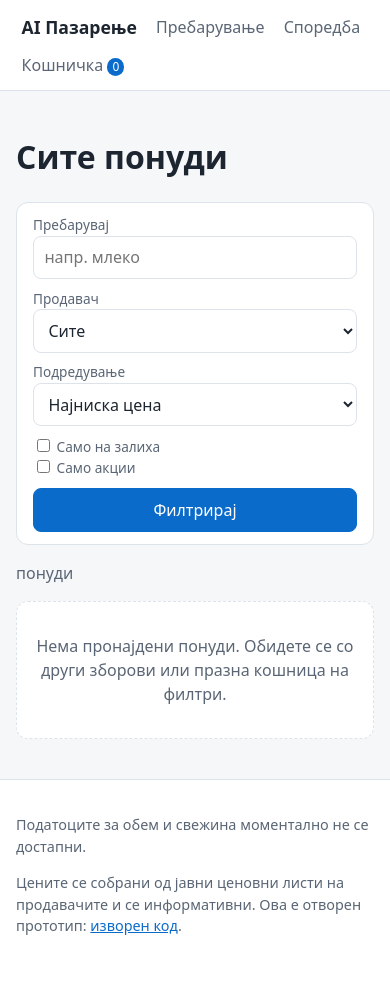
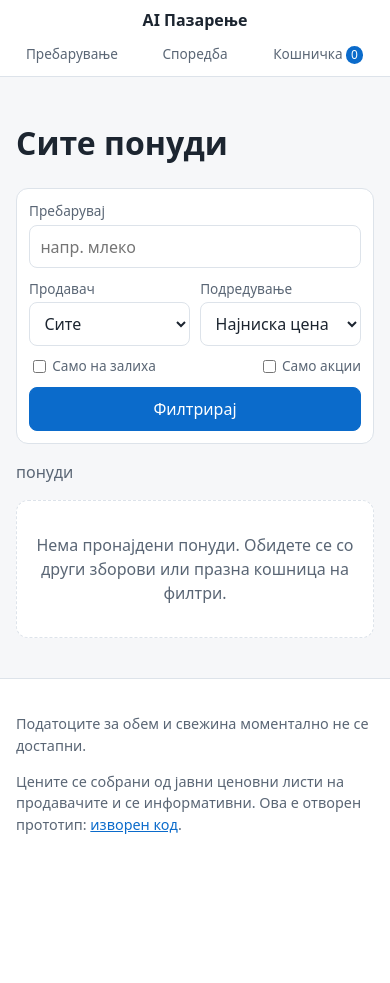
Before and after one commit to Dzikle/Ai-Shopping, a FastAPI app: template web/app/templates/search.html in a window 390 px wide. After the commit the page ends 834 px from the top, so only its background shows below. Run offline with FastAPI, Linux system fonts and the light colour scheme; the template is opened without the code that fills it, so the values that code supplies are empty.

Commit message:
style(web): balanced 3-link mobile navigation and two-column filters

```diff
--- a/web/app/static/site.css
+++ b/web/app/static/site.css
@@ -185,3 +185,55 @@ button.secondary { background: var(--surface); color: var(--ink); border-color:
   .nav a { padding: 0.25rem 0.35rem; }
   .nav-basket { margin-left: 0; }
 }
+
+/* M14 stabilization: grouped filters and deliberate two-tier mobile navigation. */
+.filters {
+  display: grid;
+  grid-template-columns: minmax(0, 2fr) repeat(2, minmax(0, 1fr));
+  align-items: end;
+}
+.filter-field { min-width: 0; }
+.filter-field label { margin-bottom: 0.2rem; }
+.filter-field input, .filter-field select { display: block; width: 100%; min-width: 0; }
+.filter-options {
+  display: flex; align-items: center; flex-wrap: wrap; gap: 0.75rem 1.25rem;
+  grid-column: span 2;
+}
+.filter-options .check { display: inline-flex; align-items: center; gap: 0.2rem; }
+.filter-submit { justify-self: start; min-width: 9rem; }
+.unit-warning { color: #9b4b00; font-weight: 600; }
+
+@media (max-width: 40rem) {
+  .nav {
+    display: grid;
+    grid-template-columns: repeat(3, minmax(0, 1fr));
+    align-items: center;
+    gap: 0.2rem;
+    padding: 0.35rem 0.75rem;
+  }
+  .nav .brand {
+    grid-column: 1 / -1;
+    text-align: center;
+    font-size: 1rem;
+    padding: 0.15rem 0;
+  }
+  .nav a:not(.brand) {
+    margin: 0;
+    text-align: center;
+    font-size: 0.85rem;
+    padding: 0.4rem 0.15rem;
+    min-width: 0;
+  }
+  .nav-basket { margin-left: 0; }
+  .filters {
+    grid-template-columns: repeat(2, minmax(0, 1fr));
+    gap: 0.65rem;
+    padding: 0.75rem;
+  }
+  .filter-query, .filter-options, .filter-submit { grid-column: 1 / -1; }
+  .filter-options { justify-content: space-between; gap: 0.35rem; }
+  .filter-options .check { font-size: 0.85rem; white-space: nowrap; }
+  .filter-submit { justify-self: stretch; width: 100%; }
+  .offer article, .compare-group { padding: 0.7rem 0.85rem; }
+  .offer h2, .compare-group h2 { line-height: 1.35; }
+}
```
